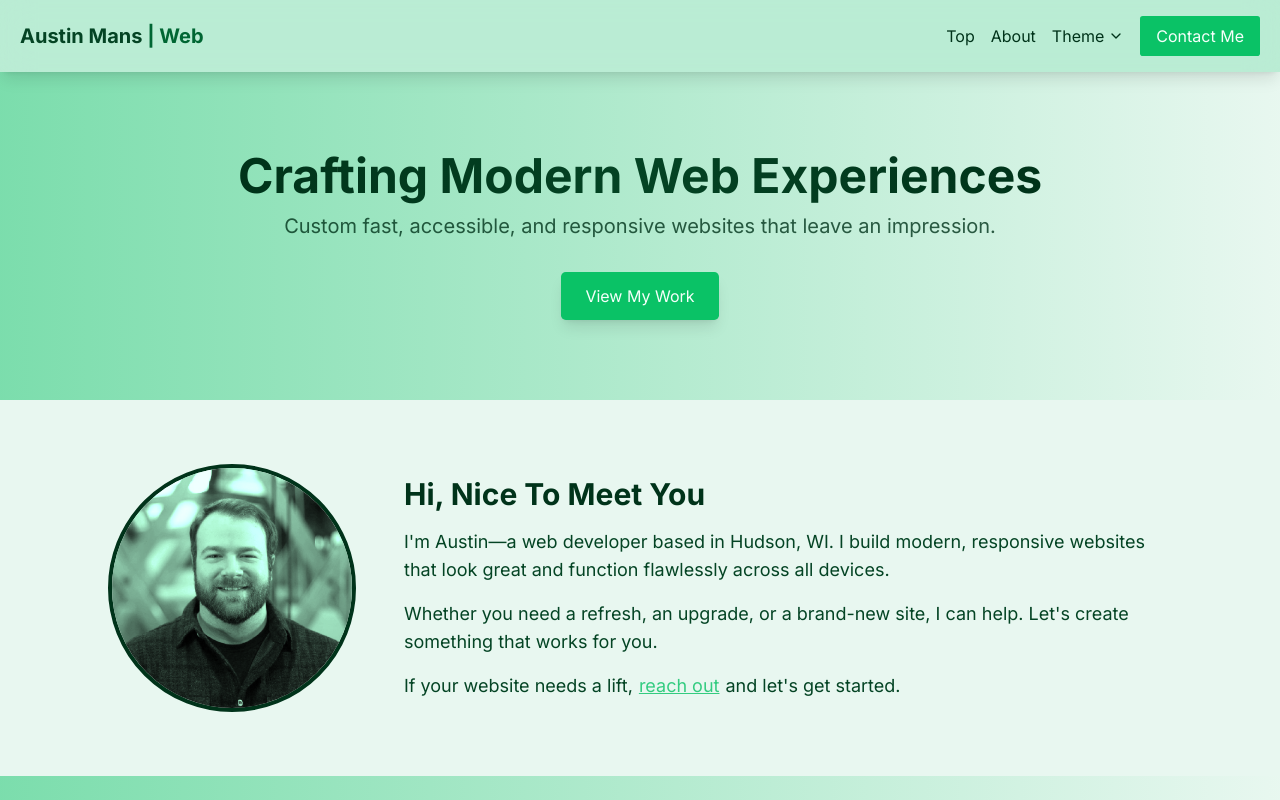
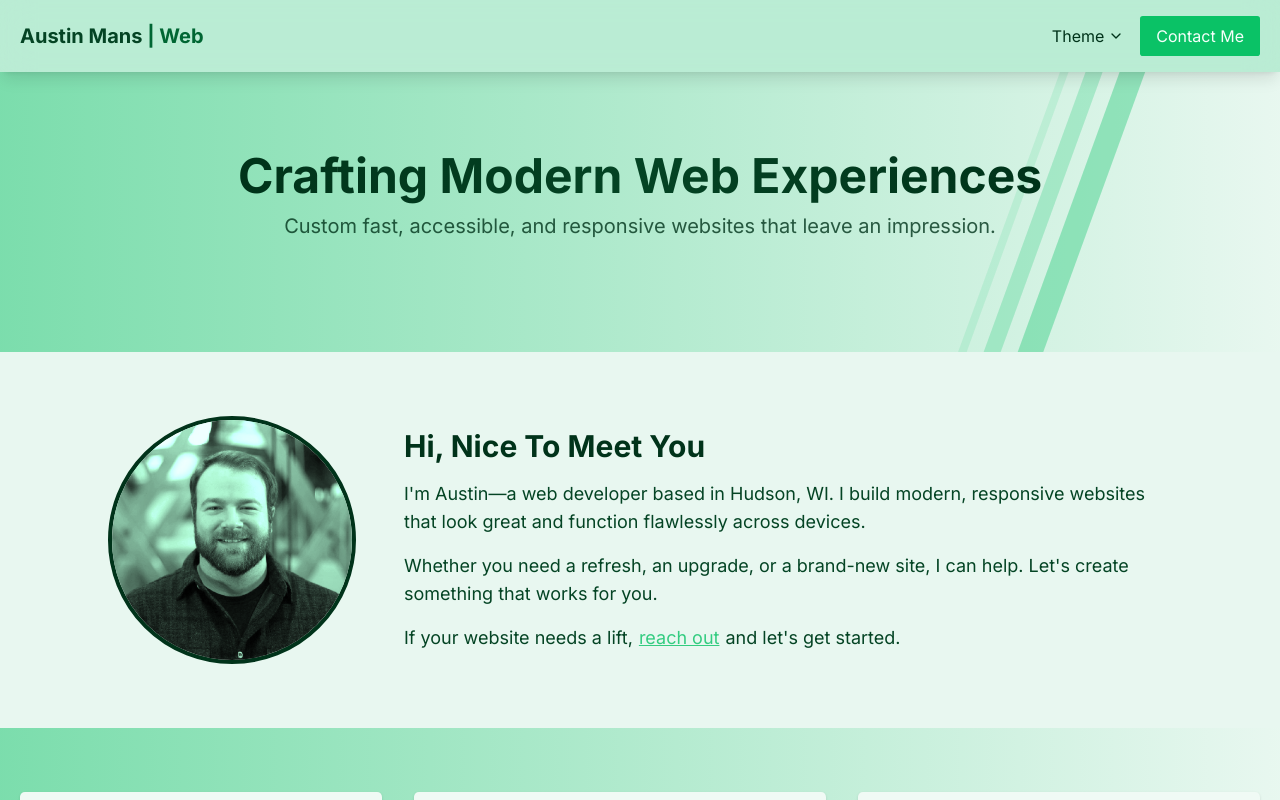
Before and after one commit to ATMcrazy8/austinmanscom-site, a Next.js app: page / in a window 1280 px wide. Shown: the top 800 px of the page. Built offline with nearby package versions, Linux system fonts and the light colour scheme.

Commit message:
apply motion, cut unused buttons

```diff
--- a/app/page.tsx
+++ b/app/page.tsx
@@ -2,6 +2,7 @@
 
 import { useTheme } from "@/app/context/ThemeProvider";
 import ThemedHeadshot from "@/components/ThemedHeadshot";
+import { motion } from "framer-motion";
 import WebMetricsSection from "@/components/WebMetricsSection";
 
 export default function Home() {
@@ -13,17 +14,39 @@ export default function Home() {
     <div className="min-h-screen text-foreground bg-background transition-colors duration-500"> {/* bg-background */}
       <main>
         {/* Top Section */}
-        <section id="top" className="flex flex-col items-center py-20 bg-gradient-to-r from-ring/60 to-background text-center scroll-mt-16">
-          <div className="flex flex-col items-center w-full max-w-[calc(100%-40px)]">
-            <h1 className="text-5xl font-bold mb-2 text-transparent bg-clip-text bg-gradient-to-r from-foreground via-card-foreground to-foreground pb-1">Crafting Modern Web Experiences</h1>
+        <section id="top" className="flex flex-col items-center py-20 bg-gradient-to-r from-ring/60 to-background text-center scroll-mt-16 overflow-hidden relative">
+          <div className="w-[80px] h-[900px] flex items-center justify-between bg-none absolute z-0 top-[-300px] right-[15%] rotate-[20deg]">
+            <motion.div
+              initial={{ opacity: 0, x: -1000 }}
+              animate={{ opacity: 1, x: 0 }}
+              transition={{ duration: 1.2, delay: 0.2, ease: [0.2, 0.9, 0.4, 1]}}
+              className="w-2 h-full bg-ring/15"
+            ></motion.div>
+            <motion.div
+              initial={{ opacity: 0, x: -1000 }}
+              animate={{ opacity: 1, x: 0 }}
+              transition={{ duration: 1.2, delay: 0.2, ease: [0.39, 0.24, 0.3, 1]}}
+              className="w-4 h-full bg-ring/30"
+            ></motion.div>
+            <motion.div
+              initial={{ opacity: 0, x: -1000 }}
+              animate={{ opacity: 1, x: 0 }}
+              transition={{ duration: 1.2, delay: 0.2, ease: [0.6, 0, 0.3, 1]}}
+              className="w-6 h-full bg-ring/45"
+            ></motion.div>
+          </div>
+          <div className="flex flex-col items-center w-full max-w-[calc(100%-40px)] z-10">
+            <h1 className="text-5xl font-bold mb-2 text-transparent bg-clip-text bg-gradient-to-r from-foreground via-card-foreground to-foreground pb-1">
+              Crafting Modern Web Experiences
+            </h1>
             <p className="w-max-[75%] text-xl text-foreground/80 mb-8">
               Custom fast, accessible, and responsive websites that leave an impression.
             </p>
-            <button
+            {/* <button
               onClick={() => document.getElementById("showcase")?.scrollIntoView({ behavior: "smooth" })}
               className="px-6 py-3 bg-primary text-primary-foreground rounded-lg shadow-lg hover:bg-ring transition-colors">
               View My Work
-            </button>
+            </button> */}
           </div>
         </section>
 
@@ -36,7 +59,7 @@ export default function Home() {
             <div>
               <h2 className="text-3xl font-semibold mb-4">Hi, Nice To Meet You</h2>
               <p className="text-lg text-card-foreground max-w-3xl mx-auto mb-4">
-                I&apos;m Austin—a web developer based in Hudson, WI. I build modern, responsive websites that look great and function flawlessly across all devices.
+                I&apos;m Austin—a web developer based in Hudson, WI. I build modern, responsive websites that look great and function flawlessly across devices.
               </p>
               <p className="text-lg text-card-foreground max-w-3xl mx-auto mb-4">
                 Whether you need a refresh, an upgrade, or a brand-new site, I can help. Let&apos;s create something that works for you.
--- /dev/null
+++ b/components/BackgroundLogo.jsx
@@ -0,0 +1,27 @@
+export default function BackgroundLogo() {
+    return (
+      <svg
+        className="absolute w-[1280px] h-[1280px] opacity-50"
+        viewBox="0 0 128 128"
+        fill="none"
+        xmlns="http://www.w3.org/2000/svg"
+      >
+        {/* White circular background */}
+        <circle cx="64" cy="64" r="60" fill="white" />
+
+        <g
+          style={{ stroke: "hsl(var(--ring))" }} // Uses Tailwind theme variable
+          strokeWidth="6"
+          strokeLinecap="round"
+          strokeLinejoin="miter"
+          transform="scale(10)" // Scales it up by 10x
+        >
+          {/* "A" */}
+          <path d="M40 88 L64 24 L88 88" />
+
+          {/* "M" */}
+          <path d="M24 88 L48 24 L64 60 L80 24 L104 88" />
+        </g>
+      </svg>
+    );
+  }
--- a/components/Header.tsx
+++ b/components/Header.tsx
@@ -20,24 +20,8 @@ export default function Header() {
         </div>
 
         <nav className="flex items-center gap-4">
-          <ul className="hidden sm:flex gap-4">
-            <li
-              className="cursor-pointer hover:text-primary"
-              onClick={() => scrollToSection("top")}
-            >
-              Top
-            </li>
-            <li
-              className="cursor-pointer hover:text-primary"
-              onClick={() => scrollToSection("about")}
-            >
-              About
-            </li>
-          </ul>
-
 
           <ThemePicker />
-
 
           <button
             className="px-4 py-2 bg-primary text-primary-foreground rounded-md hover:bg-ring transition-colors"
@@ -47,6 +31,7 @@ export default function Header() {
           </button>
 
         </nav>
+
       </div>
     </header>
   );
--- a/package.json
+++ b/package.json
@@ -11,6 +11,7 @@
   "dependencies": {
     "class-variance-authority": "^0.7.1",
     "clsx": "^2.1.1",
+    "framer-motion": "^12.4.10",
     "lucide-react": "^0.475.0",
     "next": "15.1.7",
     "next-themes": "^0.4.4",
```
Also changed, not shown: 1 other file (tests, documents, lock files or other folders).
